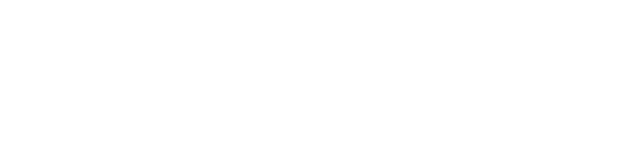
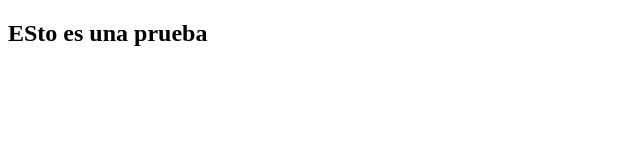
Before and after one commit to vicdas/sistema-de-registro, a plain HTML site: page index.html in a window 1280 px wide. Shown: the whole page, without its empty margins (0-640 px from the left). Drawn offline with Linux system fonts and the light colour scheme.

Commit message:
Nuevo Cambio

```diff
--- a/index.html
+++ b/index.html
@@ -6,6 +6,7 @@
     <title>Sistema de registro de juegos</title>
   </head>
   <body>
+    <h2>ESto es una prueba</h2>
     <script src="app.js"></script>
   </body>
 </html>
```
